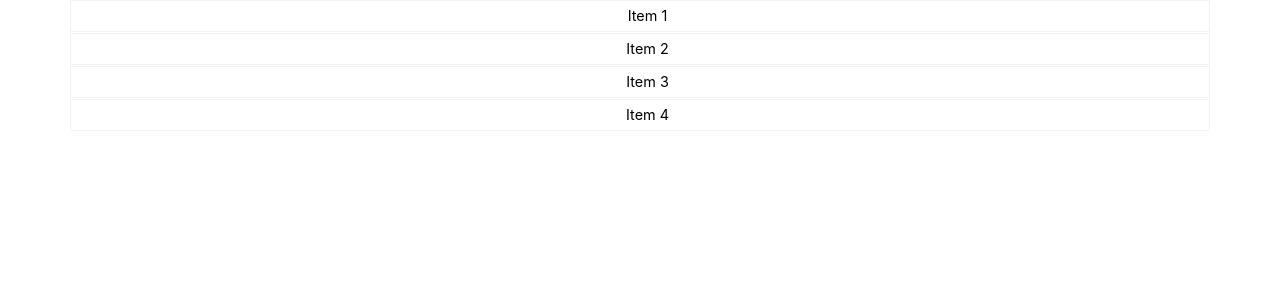
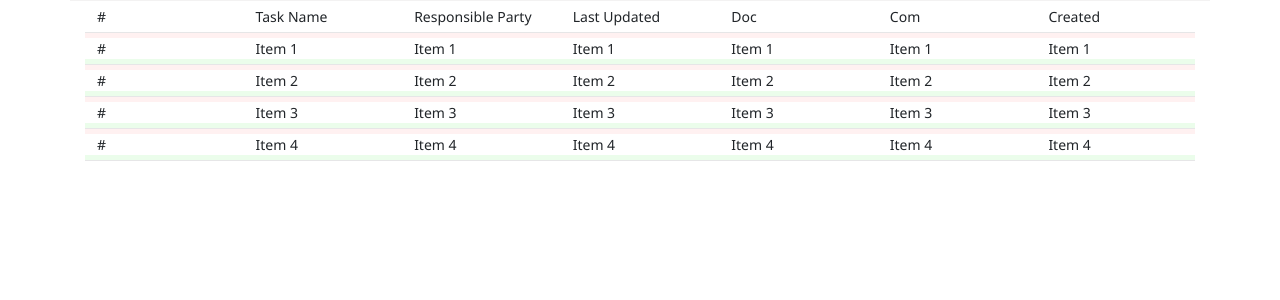
Before and after one commit to suryarsp/Custom-Drag-and-Drop-using-HTML5, a React (Create React App) app: page / in a window 1280 px wide. Shown: the top 300 px of the page. Built offline with nearby package versions, Linux system fonts and the light colour scheme.

Commit message:
Row markup update and css added.

```diff
--- a/src/App.tsx
+++ b/src/App.tsx
@@ -7,7 +7,16 @@ import DragDrop from "./DragDrop/DragDrop";
 class App extends React.Component {
   public render() {
     return (
-      <div className="App">
+      <div className="container">
+          <div className="gridRow">
+            <div className="gridCell">#</div>
+            <div className="gridCell">Task Name</div>
+            <div className="gridCell">Responsible Party</div>
+            <div className="gridCell">Last Updated</div>
+            <div className="gridCell">Doc</div>
+            <div className="gridCell">Com</div>
+            <div className="gridCell">Created</div>
+          </div>
           {
           mockItems.map((item, index) => (
             <DragDrop
@@ -20,7 +29,21 @@ class App extends React.Component {
               destionationDropTootip="to"
               onDrop={(s,d) => console.log(s, d)}
             >
-              <div className="container">
+              <div className="gridRow" key={item.id.toString()}>
+
+                <span className="drag-top"></span>
+                <span className="drag-over">{item.name}</span>
+                <span className="drag-bottom"></span>
+
+                <div className="gridCell">#</div>
+                <div className="gridCell"> {item.name} </div>
+                <div className="gridCell"> {item.name} </div>
+                <div className="gridCell"> {item.name} </div>
+                <div className="gridCell"> {item.name} </div>
+                <div className="gridCell"> {item.name} </div>
+                <div className="gridCell"> {item.name} </div>
+              </div>
+              {/* <div className="container">
                 <div className="row" key={item.id.toString()}>
                   <div className="col drag-item">
                     <span className="drag-item-inner">
@@ -29,7 +52,7 @@ class App extends React.Component {
                     </span>
                   </div>
                 </div>
-              </div>
+              </div> */}
             </DragDrop>
           ))
         }
--- a/src/index.css
+++ b/src/index.css
@@ -5,6 +5,8 @@ body {
     sans-serif;
   -webkit-font-smoothing: antialiased;
   -moz-osx-font-smoothing: grayscale;
+  font-family: "Segoe UI Web (West European)",Segoe UI,-apple-system,BlinkMacSystemFont,Roboto,Helvetica Neue,sans-serif;
+    font-size: 14px;
 }
 
 code {
@@ -36,7 +38,13 @@ code {
 }
 
 .drag-top {
-  height: 15px;
+  position: absolute;
+  top: 0px;
+  left: 0px;
+  right: 0px;
+  height: 5px;
+  display: block;
+  background-color: #fff1f1;
 }
 
 .drag-top.active {
@@ -54,7 +62,13 @@ code {
 }
 
 .drag-bottom {
-  height: 15px;
+  position: absolute;
+  bottom: 0px;
+  left: 0px;
+  right: 0px;
+  height: 5px;
+  display: block;
+  background-color: #ebfdeb;
 }
 
 .drag-bottom.active {
@@ -63,10 +77,10 @@ code {
 
 .drag-over {
   position: absolute;
-  bottom: 18px;
-  right: 18px;
+  bottom: 3px;
+  right: 0px;
   text-align: center;
-  background: rgba(0, 0, 0, 0.3);
+  background:#000;
   padding: 2px 6px;
   border-radius: 5px;
   display: none;
@@ -78,3 +92,25 @@ code {
 .active .drag-over {
   display: block;
 }
+
+
+.gridRow {
+  position: relative;
+  display: flex;
+  transition: all .3s ease;
+  height: 32px;
+  justify-content: space-between;
+  align-items: center;
+  border-width: 2px;
+  border-bottom-style: groove;
+  border-bottom: 1px solid #e6e6e7;
+}
+
+.gridCell {
+  align-items: center;
+  padding: 0px 8px 0px 12px;
+  word-break: break-word;
+  display: inline-block;
+  overflow: hidden;
+  width: calc(100% / 7);
+}
```
